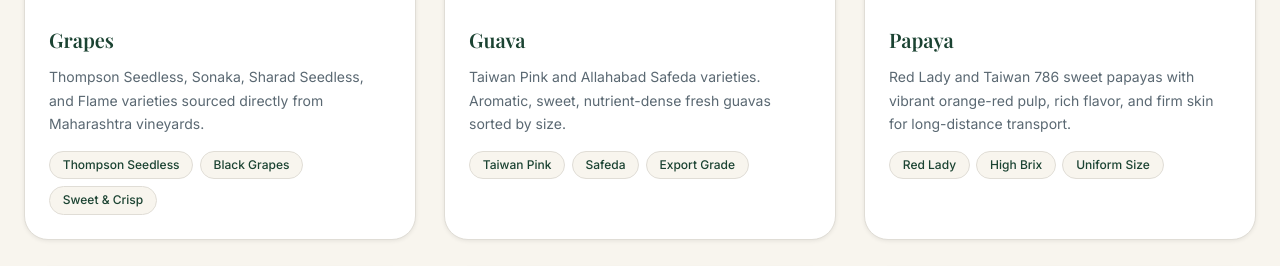
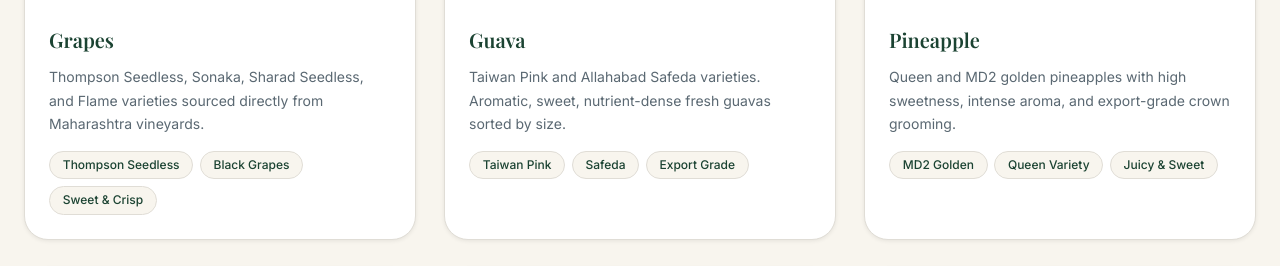
Before and after one commit to DirghKharva/vf-website, a Flask app: page /products/fresh-fruits in a window 1280 px wide. Shown: the part 1395-1661 px from the top of the page. Run offline with Flask 3, Linux system fonts and the light colour scheme; some web fonts are replaced.

Commit message:
Update experience timeline to 17+ years and remove papaya from fruits catalogue

```diff
--- a/templates/about.html
+++ b/templates/about.html
@@ -1,7 +1,7 @@
 {% extends "base.html" %}
 
 {% block title %}About Us{% endblock %}
-{% block meta_desc %}Learn about Minerock Impex — our story, mission, vision, and values. A decade of delivering premium agricultural products from India's finest farms to global markets.{% endblock %}
+{% block meta_desc %}Learn about Minerock Impex — our story, mission, vision, and values. Over 17 years of delivering premium agricultural products from India's finest farms to global markets.{% endblock %}
 
 {% block extra_head %}
 <style>
--- a/templates/fresh_fruits.html
+++ b/templates/fresh_fruits.html
@@ -110,21 +110,7 @@
         </div>
       </div>
 
-      <div class="product-item reveal d3" id="prod-papaya">
-        <img src="{{ url_for('static', filename='images/products/fresh-fruits/papaya.png') }}"
-             alt="Fresh Papaya" class="product-item-img" loading="lazy">
-        <div class="product-item-body">
-          <h3 class="product-item-name">Papaya</h3>
-          <p class="product-item-desc">Red Lady and Taiwan 786 sweet papayas with vibrant orange-red pulp, rich flavor, and firm skin for long-distance transport.</p>
-          <div class="product-tags">
-            <span class="product-tag">Red Lady</span>
-            <span class="product-tag">High Brix</span>
-            <span class="product-tag">Uniform Size</span>
-          </div>
-        </div>
-      </div>
-
-      <div class="product-item reveal d1" id="prod-pineapple">
+      <div class="product-item reveal d3" id="prod-pineapple">
         <img src="{{ url_for('static', filename='images/products/fresh-fruits/pinapple.png') }}"
              alt="Fresh Pineapple" class="product-item-img" loading="lazy">
         <div class="product-item-body">
@@ -138,7 +124,7 @@
         </div>
       </div>
 
-      <div class="product-item reveal d2" id="prod-dragon-fruit">
+      <div class="product-item reveal d1" id="prod-dragon-fruit">
         <img src="{{ url_for('static', filename='images/products/fresh-fruits/dragon-fruit.png') }}"
              alt="Fresh Dragon Fruit" class="product-item-img" loading="lazy">
         <div class="product-item-body">
@@ -152,7 +138,7 @@
         </div>
       </div>
 
-      <div class="product-item reveal d3" id="prod-watermelon">
+      <div class="product-item reveal d2" id="prod-watermelon">
         <img src="{{ url_for('static', filename='images/products/fresh-fruits/watermelon.png') }}"
              alt="Fresh Watermelon" class="product-item-img" loading="lazy">
         <div class="product-item-body">
@@ -166,7 +152,7 @@
         </div>
       </div>
 
-      <div class="product-item reveal d1" id="prod-muskmelon">
+      <div class="product-item reveal d3" id="prod-muskmelon">
         <img src="{{ url_for('static', filename='images/products/fresh-fruits/muskmelon.png') }}"
              alt="Fresh Muskmelon" class="product-item-img" loading="lazy">
         <div class="product-item-body">
@@ -180,7 +166,7 @@
         </div>
       </div>
 
-      <div class="product-item reveal d2" id="prod-chickoo">
+      <div class="product-item reveal d1" id="prod-chickoo">
         <img src="{{ url_for('static', filename='images/products/fresh-fruits/chickoo.png') }}"
              alt="Fresh Chickoo" class="product-item-img" loading="lazy">
         <div class="product-item-body">
@@ -194,7 +180,7 @@
         </div>
       </div>
 
-      <div class="product-item reveal d3" id="prod-custard-apple">
+      <div class="product-item reveal d2" id="prod-custard-apple">
         <img src="{{ url_for('static', filename='images/products/fresh-fruits/custard-apple.png') }}"
              alt="Fresh Custard Apple" class="product-item-img" loading="lazy">
         <div class="product-item-body">
@@ -208,7 +194,7 @@
         </div>
       </div>
 
-      <div class="product-item reveal d1" id="prod-coconut-dry">
+      <div class="product-item reveal d3" id="prod-coconut-dry">
         <img src="{{ url_for('static', filename='images/products/fresh-fruits/coconut-dry.png') }}"
              alt="Dry Coconut" class="product-item-img" loading="lazy">
         <div class="product-item-body">
```
Also changed, not shown: templates/index.html (+5 -3 lines).
